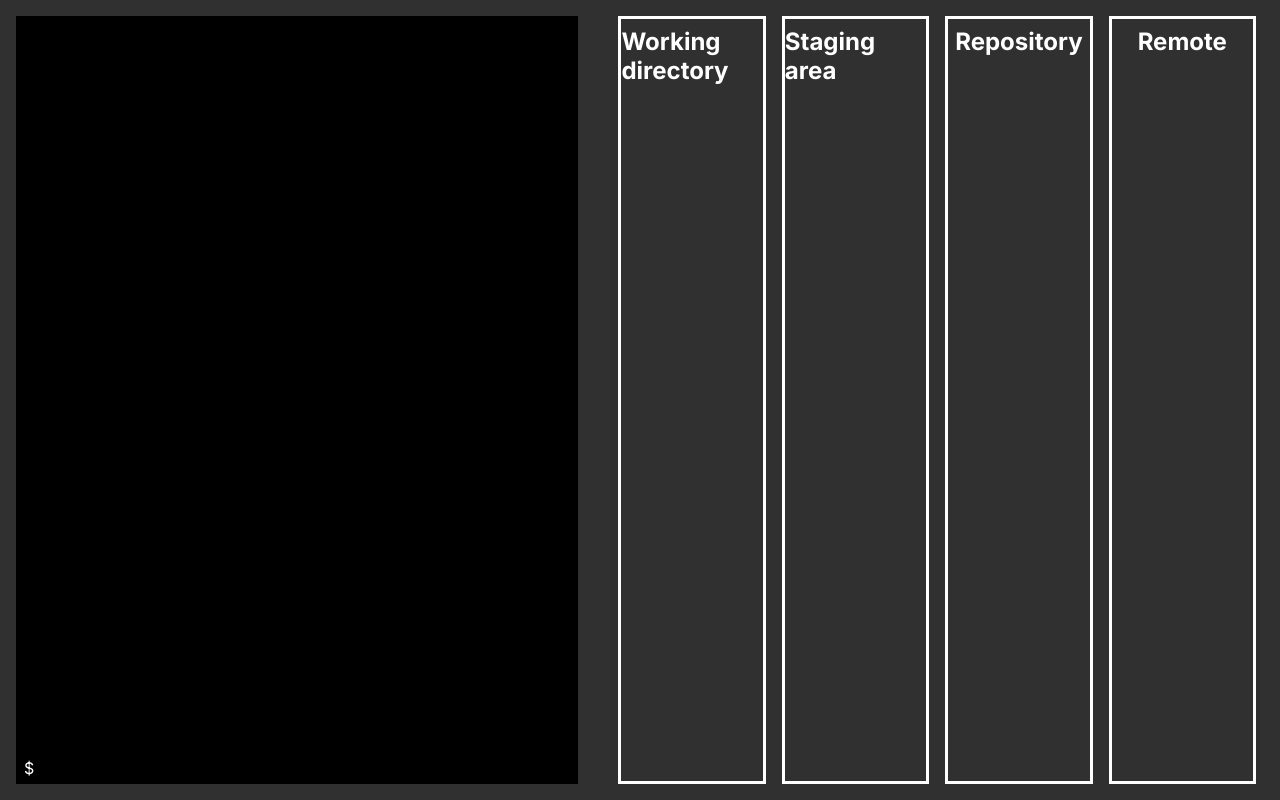
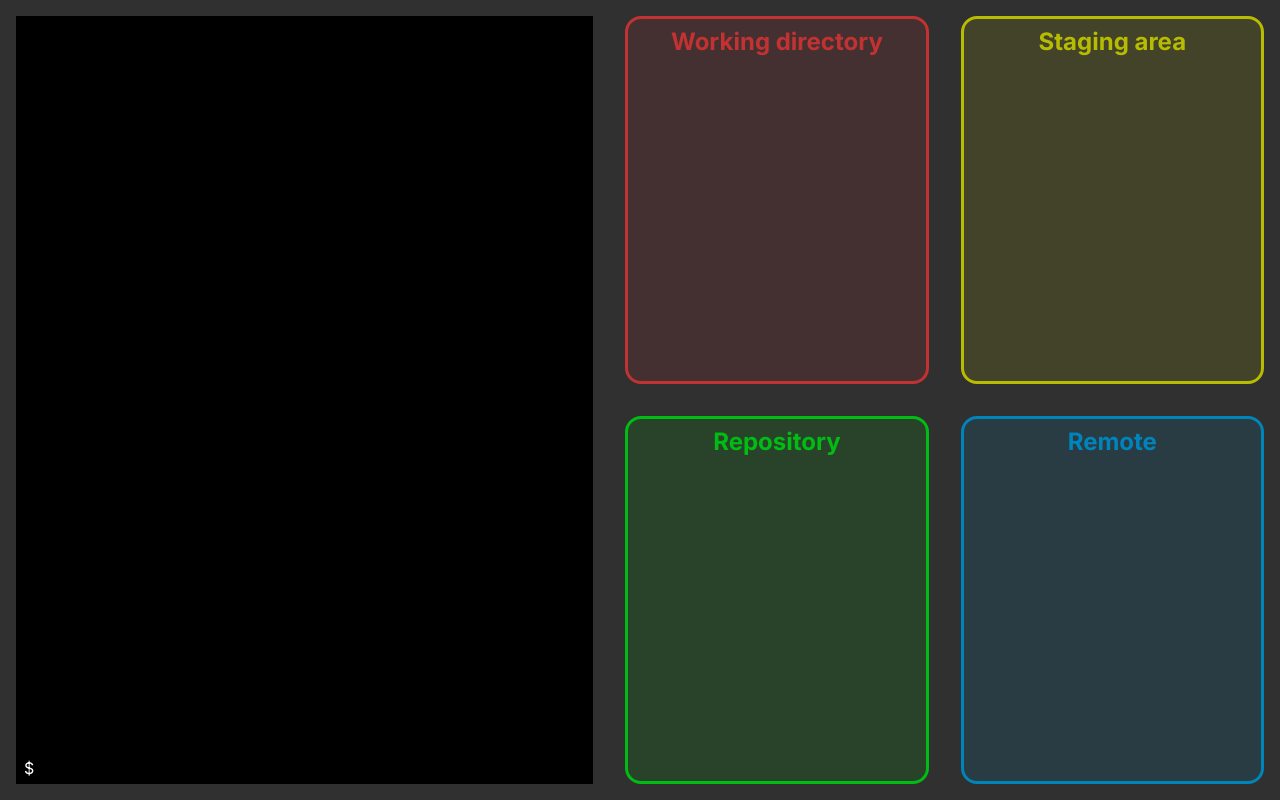
Before and after one commit to JosepDev23/git-simulator, a Next.js app: page / in a window 1280 px wide. Built offline with nearby package versions, Linux system fonts and the light colour scheme.

Commit message:
new styles

```diff
--- a/app/components/commit-card/commit-card.module.css
+++ b/app/components/commit-card/commit-card.module.css
@@ -1,9 +1,11 @@
 .card_wrapper {
-  border: solid var(--color-black);
+  border: solid 2px;
+  border-color: inherit;
+  color: inherit;
+  border-radius: 1rem;
   display: flex;
   flex-direction: column;
-  color: var(--color-black);
-  padding: 0.3rem;
+  padding: 0.5rem;
 }
 
 .card_title {
--- a/app/components/drawing/drawing.module.css
+++ b/app/components/drawing/drawing.module.css
@@ -1,24 +1,55 @@
 .background {
   width: calc(100vw - 37rem);
-  margin: 1rem;
-  display: flex;
+  display: grid;
+  grid-template-columns: 50% 50%;
+  grid-template-rows: 50% 50%;
 }
 
 .stage {
-  width: 25%;
-  margin: 0 0.5rem;
-  border: solid var(--color-white);
+  margin: 1rem;
   display: flex;
   flex-direction: column;
   align-items: center;
+  max-height: 100%;
+
+  overflow-y: scroll;
 }
 
 .stage h2 {
   margin-top: 0.5rem;
-  color: var(--color-white);
 }
 
 .card_container {
   margin-top: 1rem;
   width: 90%;
+  border-color: inherit;
+  color: inherit;
 }
+
+.border_red {
+  border: solid var(--color-red);
+  border-radius: 1rem;
+  color: var(--color-red);
+  background-color: var(--color-transparent-red);
+}
+
+.border_yellow {
+  border: solid var(--color-yellow);
+  border-radius: 1rem;
+  color: var(--color-yellow);
+  background-color: var(--color-transparent-yellow);
+}
+
+.border_green {
+  border: solid var(--color-green);
+  border-radius: 1rem;
+  color: var(--color-green);
+  background-color: var(--color-transparent-green);
+}
+
+.border_blue {
+  border: solid var(--color-blue);
+  border-radius: 1rem;
+  color: var(--color-blue);
+  background-color: var(--color-transparent-blue);
+}
--- a/app/components/drawing/drawing.tsx
+++ b/app/components/drawing/drawing.tsx
@@ -9,19 +9,19 @@ export default function Drawing() {
 
   return (
     <div className={styles.background}>
-      <div className={styles.stage}>
+      <div className={`${styles.stage} ${styles.border_red}`}>
         <h2>Working directory</h2>
         {gitSimulationContext?.workingDirectory.map((line) => (
           <p>{line} (edited)</p>
         ))}
       </div>
-      <div className={styles.stage}>
+      <div className={`${styles.stage} ${styles.border_yellow}`}>
         <h2>Staging area</h2>
         {gitSimulationContext?.stagingArea.map((line) => (
           <p>{line}</p>
         ))}
       </div>
-      <div className={styles.stage}>
+      <div className={`${styles.stage} ${styles.border_green}`}>
         <h2>Repository</h2>
         {gitSimulationContext?.repository.map((commit) => (
           <div className={styles.card_container}>
@@ -29,7 +29,7 @@ export default function Drawing() {
           </div>
         ))}
       </div>
-      <div className={styles.stage}>
+      <div className={`${styles.stage} ${styles.border_blue}`}>
         <h2>Remote</h2>
         {gitSimulationContext?.remote.map((commit) => (
           <div className={styles.card_container}>
```
